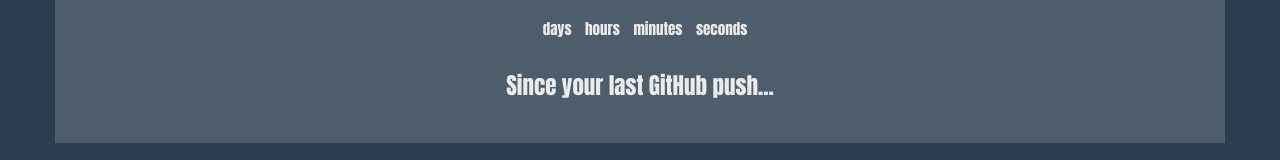
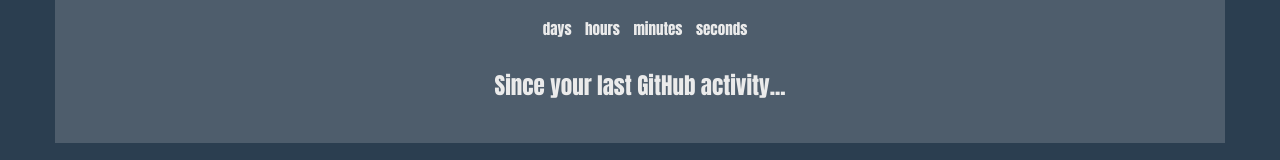
Before and after one commit to peva0411/Github-Status, a browser extension: page GithubStatusTab/app/tab.html in a window 1280 px wide. Shown: the part 409-569 px from the top of the page. Drawn offline with Linux system fonts and the light colour scheme; no server answers.

Commit message:
text change

```diff
--- a/GithubStatusTab/app/tab.html
+++ b/GithubStatusTab/app/tab.html
@@ -20,7 +20,7 @@
                         <span class="duration-number">{{duration.hours}}</span> hours
                         <span class="duration-number">{{duration.minutes}}</span> minutes
                         <span class="duration-number duration-number-small">{{duration.seconds}}</span> seconds
-                        <p class="subTitle">Since your last GitHub push...</p>
+                        <p class="subTitle">Since your last GitHub activity...</p>
                     </div>
                 </div>
             </div>
```
